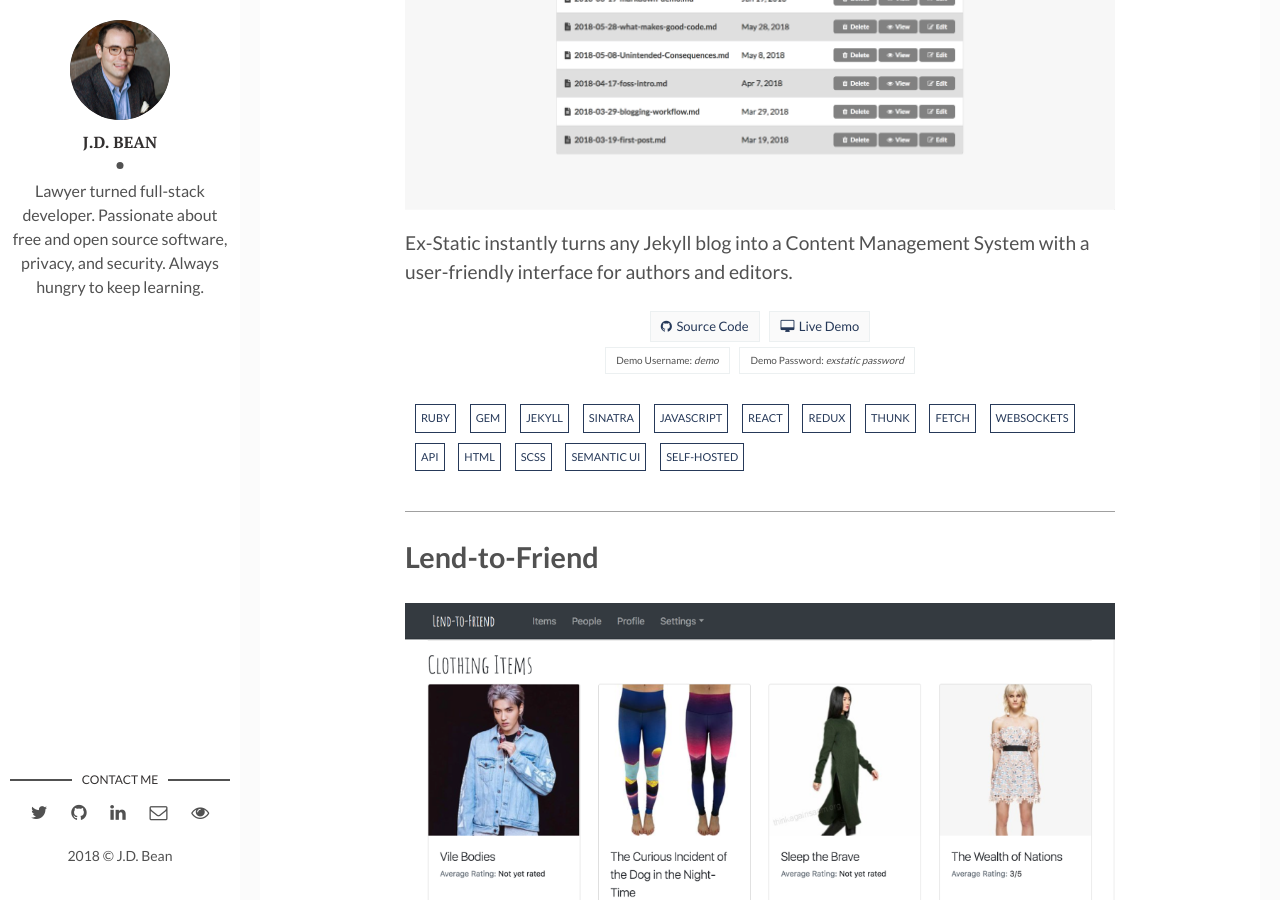
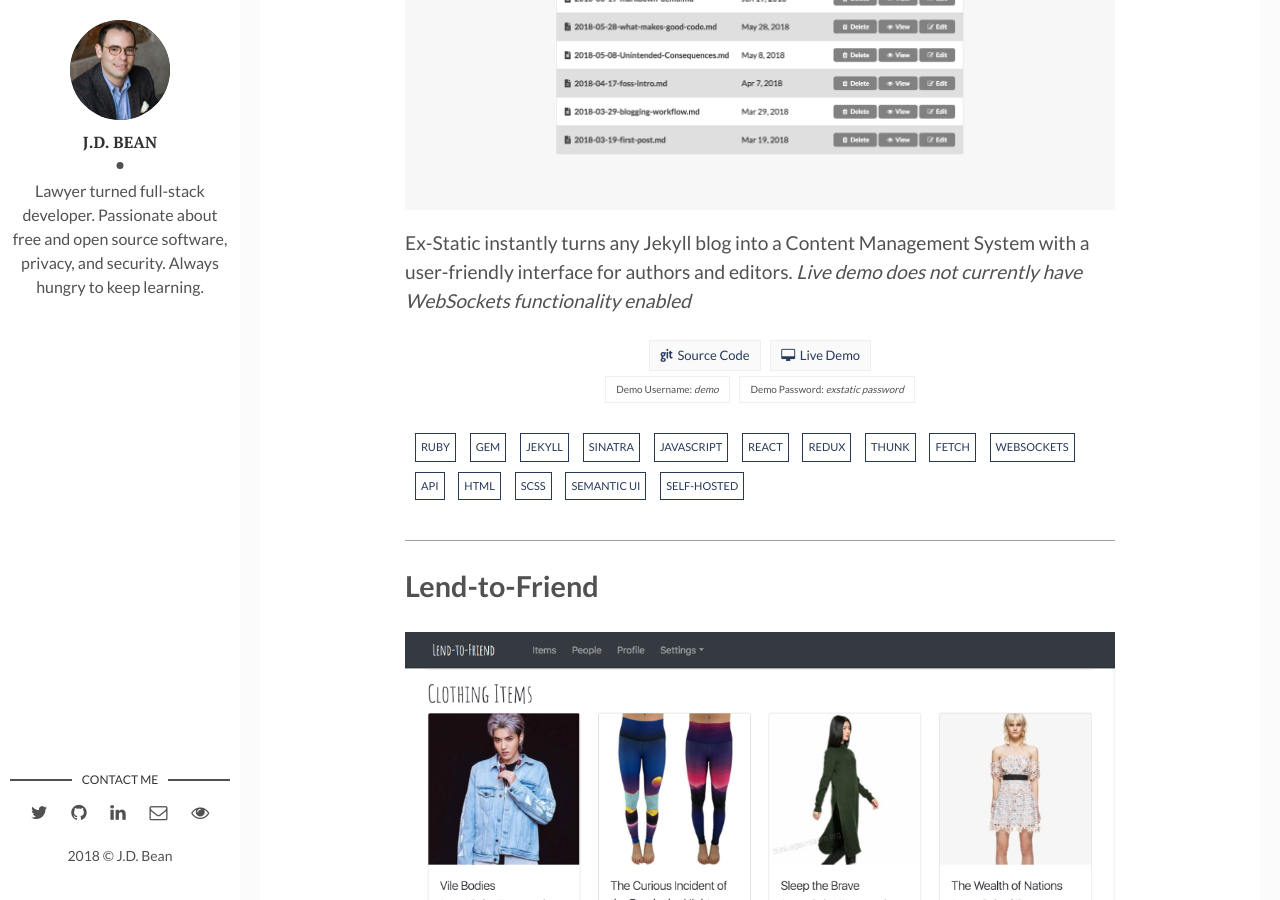
Before and after one commit to jdbean/blog-mirror, a Jekyll site: the page built from projects.md, in a window 1280 px wide and 900 px high, scrolled down 378 px. Built offline with Jekyll 4.4.1, drawn with Linux system fonts in a browser that asks for light colours; some of the changed lines change nothing that is shown.

Commit message:
switching from github to generic git logo, adding source link for jdbean.net

```diff
--- a/projects.md
+++ b/projects.md
@@ -16,13 +16,13 @@
 
 ![Ex-Static](/assets/img/Ex-Static.png)
 
-Ex-Static instantly turns any Jekyll blog into a Content Management System with a user-friendly interface for authors and editors.
+Ex-Static instantly turns any Jekyll blog into a Content Management System with a user-friendly interface for authors and editors. *Live demo does not currently have WebSockets functionality enabled*
 
 
 
 <div class="project-footer">
   <div class="project-share">
-    <a href="https://github.com/jdbean/Ex-Static" title="Source Code"  target="_blank"><i class="fa fa-github" aria-hidden="true"></i> Source Code</a>
+    <a href="https://github.com/jdbean/Ex-Static" title="Source Code"  target="_blank"><i class="fa fa-git" aria-hidden="true"></i> Source Code</a>
     <a href="https://office.johannabearman.duckdns.org" title="Live Demo"  target="_blank"><i class="fa fa-desktop" aria-hidden="true"></i> Live Demo</a>
     <div class="credentials">
       <li>Demo Username: <em>demo</em></li>
@@ -50,7 +50,7 @@
 
 <div class="project-footer">
   <div class="project-share">
-    <a href="https://github.com/jdbean/lend-to-friend" title="Source Code"  target="_blank"><i class="fa fa-github" aria-hidden="true"></i> Source Code</a>
+    <a href="https://github.com/jdbean/lend-to-friend" title="Source Code"  target="_blank"><i class="fa fa-git" aria-hidden="true"></i> Source Code</a>
     <a href="https://pacific-earth-11787.herokuapp.com" title="Live Demo"  target="_blank"><i class="fa fa-desktop" aria-hidden="true"></i> Live Demo</a>
     <div class="credentials">
       <li>Demo Username: <em>lf@lf.com</em></li>
@@ -78,8 +78,8 @@
 
 <div class="project-footer">
   <div class="project-share">
-    <a href="https://github.com/jdbean/protocol-frontend" title="Front-End Source Code"  target="_blank"><i class="fa fa-github" aria-hidden="true"></i> Source Code (Front-End)</a>
-    <a href="https://github.com/jdbean/protocol-backend" title="Back-End Source Code"  target="_blank"><i class="fa fa-github" aria-hidden="true"></i> Source Code (Back-End)</a>
+    <a href="https://github.com/jdbean/protocol-frontend" title="Front-End Source Code"  target="_blank"><i class="fa fa-git" aria-hidden="true"></i> Source Code (Front-End)</a>
+    <a href="https://github.com/jdbean/protocol-backend" title="Back-End Source Code"  target="_blank"><i class="fa fa-git" aria-hidden="true"></i> Source Code (Back-End)</a>
   </div>
   <div class="project-tag">
     <div class="tags">
@@ -100,6 +100,7 @@
 
 <div class="project-footer">
   <div class="project-share">
+    <a href="https://gitlab.com/jdbean/blog-mirror" title="Source Code"  target="_blank"><i class="fa fa-git" aria-hidden="true"></i> Source Code</a>
     <a href="/blogging-workflow/" title="Spotlight"  target="_blank"><i class="fa fa-search" aria-hidden="true"></i> Spotlight</a>
   </div>
   <div class="project-tag">
```
